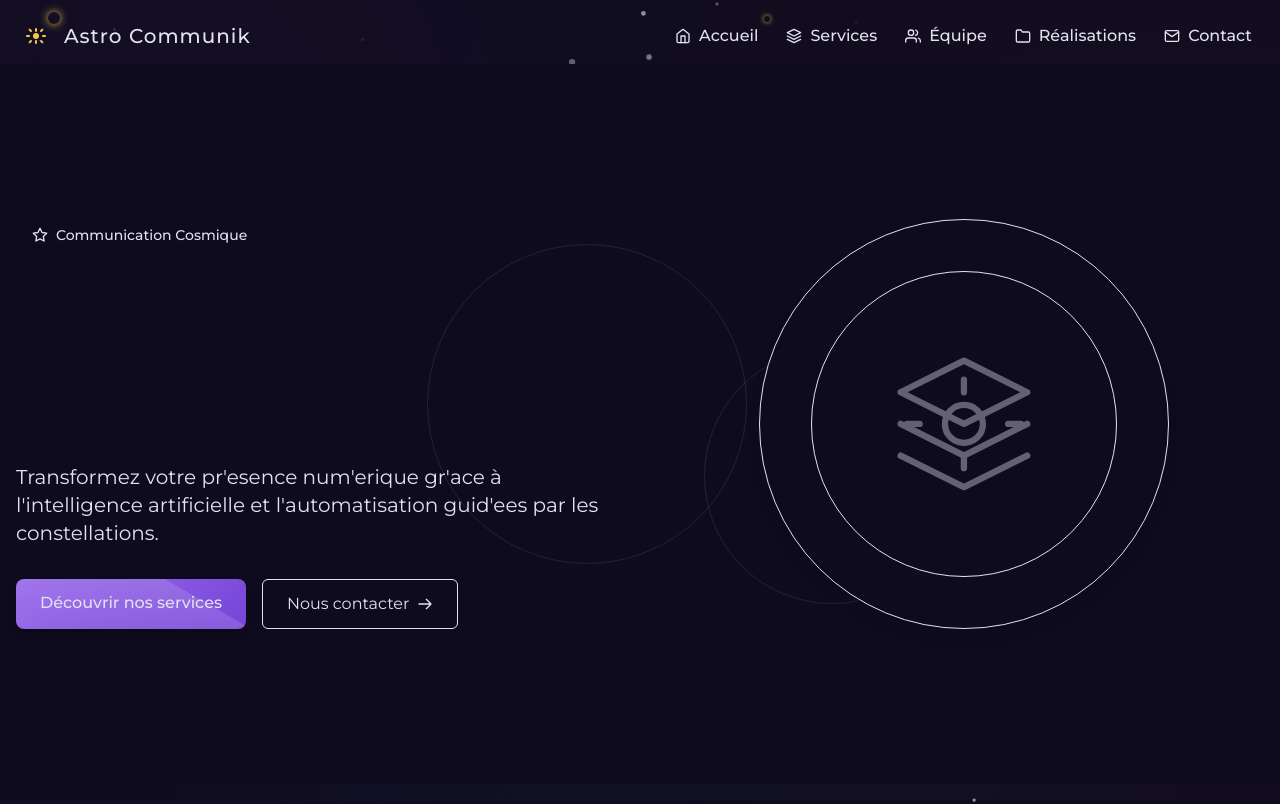
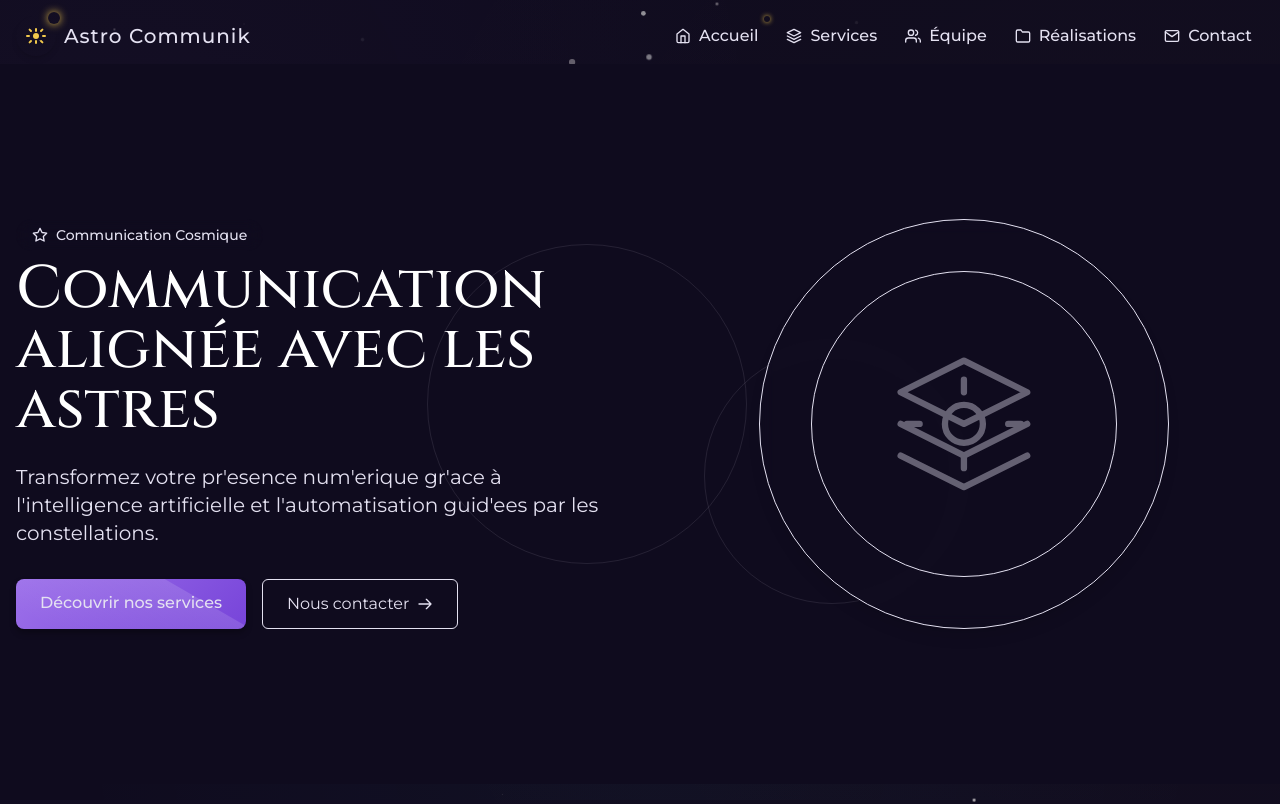
Before and after one commit to Bantaaa/Communik-via-IA, a Next.js app: page / in a window 1280 px wide. Shown: the top 804 px of the page. Built offline with nearby package versions, Linux system fonts and the light colour scheme.

Commit message:
Update globals.css

```diff
--- a/src/app/globals.css
+++ b/src/app/globals.css
@@ -51,6 +51,18 @@ body {
 h1, h2, h3, h4, h5, h6 {
   font-family: var(--font-display);
   font-weight: 500;
+}
+
+/* Fix pour les titres avec background-clip qui sont invisibles - couleur blanche */
+[class*="bg-clip-text"][class*="text-transparent"] {
+  color: white !important;
+  -webkit-background-clip: text;
+}
+
+/* Alternative plus spécifique pour les titres avec dégradé */
+.bg-gradient-to-r.text-transparent.bg-clip-text {
+  color: white !important;
+  -webkit-background-clip: text;
 }
 
 /* Star Animation */
```
